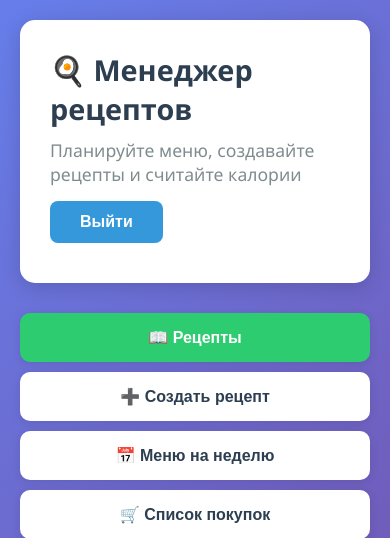
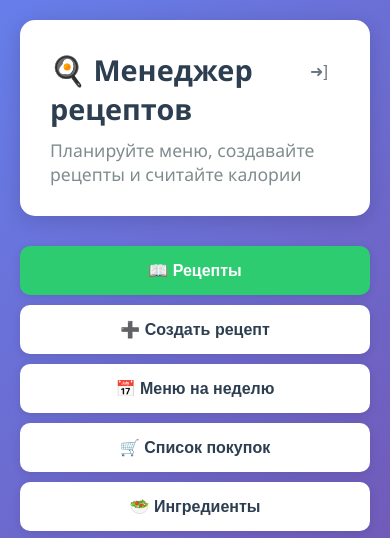
Before and after one commit to TomatoInOil/food-purchase-planner, a Django app: page / in a window 390 px wide. Shown: the top 538 px of the page. Run offline with Django 5.2, Linux system fonts and the light colour scheme; the visitor is signed in with stand-in values (Sample User, id 1); data comes from the database, SQL or seed files in the repository; data that the repository does not hold is empty.

Commit message:
feat(styles): update header layout and logout button in recipe manager
- Added relative positioning to the header for improved layout.
- Introduced a new logout button with updated styles and accessibility features.
- Adjusted header content alignment for better responsiveness on mobile devices.

```diff
--- a/src/config/static/css/recipe_manager.css
+++ b/src/config/static/css/recipe_manager.css
@@ -40,6 +40,7 @@ header {
     border-radius: 15px;
     box-shadow: var(--shadow-lg);
     margin-bottom: 30px;
+    position: relative;
 }
 
 .header-content {
@@ -53,6 +54,17 @@ header {
 .header-content .inline-form {
     display: inline-block;
     margin: 0;
+}
+
+#logout-btn {
+    width: 42px;
+    height: 42px;
+    padding: 0;
+    display: flex;
+    align-items: center;
+    justify-content: center;
+    margin-right: 0;
+    margin-bottom: 0;
 }
 
 h1 {
@@ -590,6 +602,16 @@ textarea {
 }
 
 @media (max-width: 768px) {
+    .header-content {
+        align-items: flex-start;
+    }
+
+    .header-content .inline-form {
+        position: absolute;
+        top: 30px;
+        right: 30px;
+    }
+
     .form-actions .btn {
         padding: 10px 16px;
         font-size: 0.95em;
--- a/src/config/templates/recipe_manager/_header.html
+++ b/src/config/templates/recipe_manager/_header.html
@@ -6,7 +6,7 @@
         </div>
         <form method="post" action="{% url 'logout' %}" class="inline-form">
             {% csrf_token %}
-            <button type="submit" class="btn btn-secondary">Выйти</button>
+            <button type="submit" id="logout-btn" class="btn btn-subtle" aria-label="Выйти">➜]</button>
         </form>
     </div>
 </header>
```
